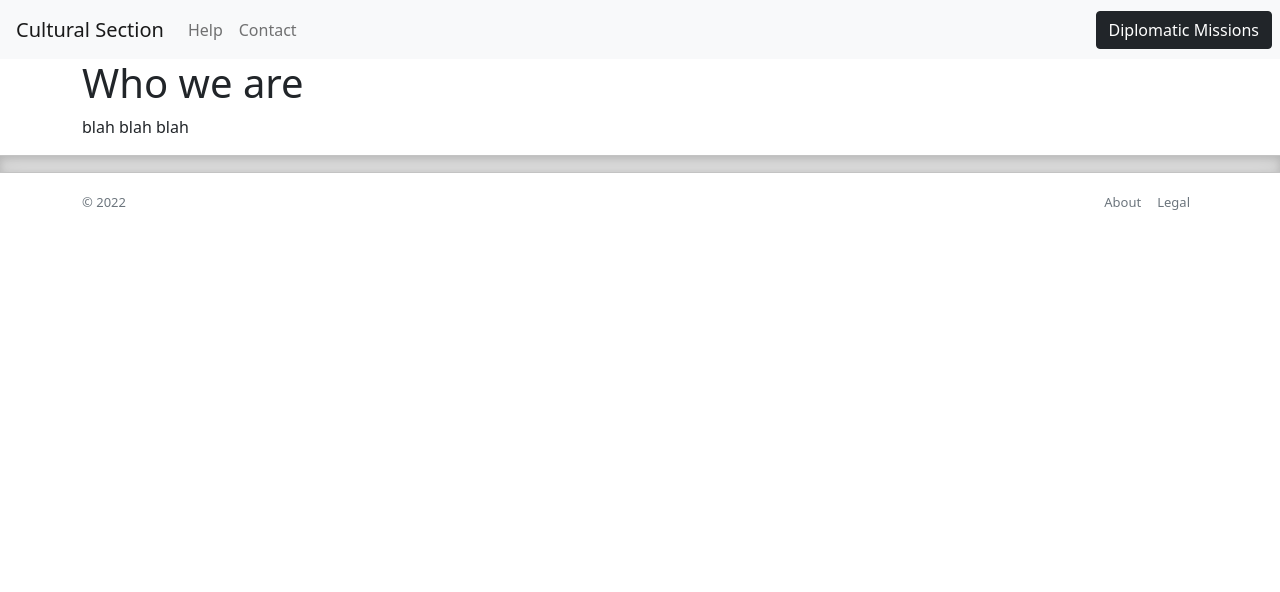
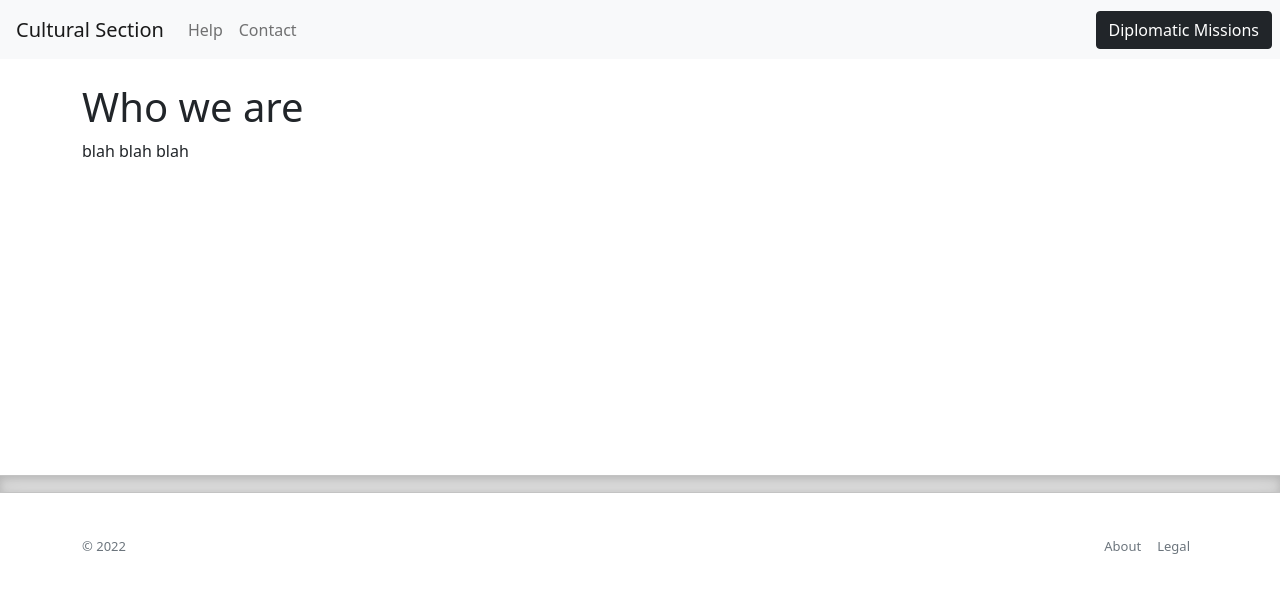
Before and after one commit to aa-ag/culturalsection, a Vue app in the folder client/: page /about in a window 1280 px wide. Shown: the top 592 px of the page. Built offline with nearby package versions, Linux system fonts and the light colour scheme.

Commit message:
Add container height for Login, Help, Contact, About & Legal components

```diff
--- a/client/src/components/About.vue
+++ b/client/src/components/About.vue
@@ -4,3 +4,9 @@
         <p>blah blah blah</p>
     </div>
 </template>
+<style>
+.container {
+  padding-top: 1.5rem;
+  height: 26rem;
+}
+</style>
--- a/client/src/components/Contact.vue
+++ b/client/src/components/Contact.vue
@@ -3,3 +3,9 @@
         <p>info@culturalsection.com</p>
     </div>
 </template>
+<style>
+.container {
+  padding-top: 1.5rem;
+  height: 26rem;
+}
+</style>
--- a/client/src/components/Help.vue
+++ b/client/src/components/Help.vue
@@ -7,3 +7,9 @@ Vivamus integer non suscipit taciti mus etiam at primis tempor sagittis sit, eui
 Mollis pretium lorem primis senectus habitasse lectus scelerisque donec, ultricies tortor suspendisse adipiscing fusce morbi volutpat pellentesque, consectetur mi risus molestie curae malesuada cum. Dignissim lacus convallis massa mauris enim ad mattis magnis senectus montes, mollis taciti phasellus accumsan bibendum semper blandit suspendisse faucibus nibh est, metus lobortis morbi cras magna vivamus per risus fermentum. Dapibus imperdiet praesent magnis ridiculus congue gravida curabitur dictum sagittis, enim et magna sit inceptos sodales parturient pharetra mollis, aenean vel nostra tellus commodo pretium sapien sociosqu.</p>
   </div>
 </template>
+<style>
+.container {
+  padding-top: 1.5rem;
+  height: 26rem;
+}
+</style>
--- a/client/src/components/Legal.vue
+++ b/client/src/components/Legal.vue
@@ -4,3 +4,9 @@
         <p>blah blah blah</p>
     </div>
 </template>
+<style>
+.container {
+  padding-top: 1.5rem;
+  height: 26rem;
+}
+</style>
--- a/client/src/components/Login.vue
+++ b/client/src/components/Login.vue
@@ -17,3 +17,9 @@
     </form>
   </div>
 </template>
+<style>
+.container {
+  padding-top: 1.5rem;
+  height: 26rem;
+}
+</style>
```
